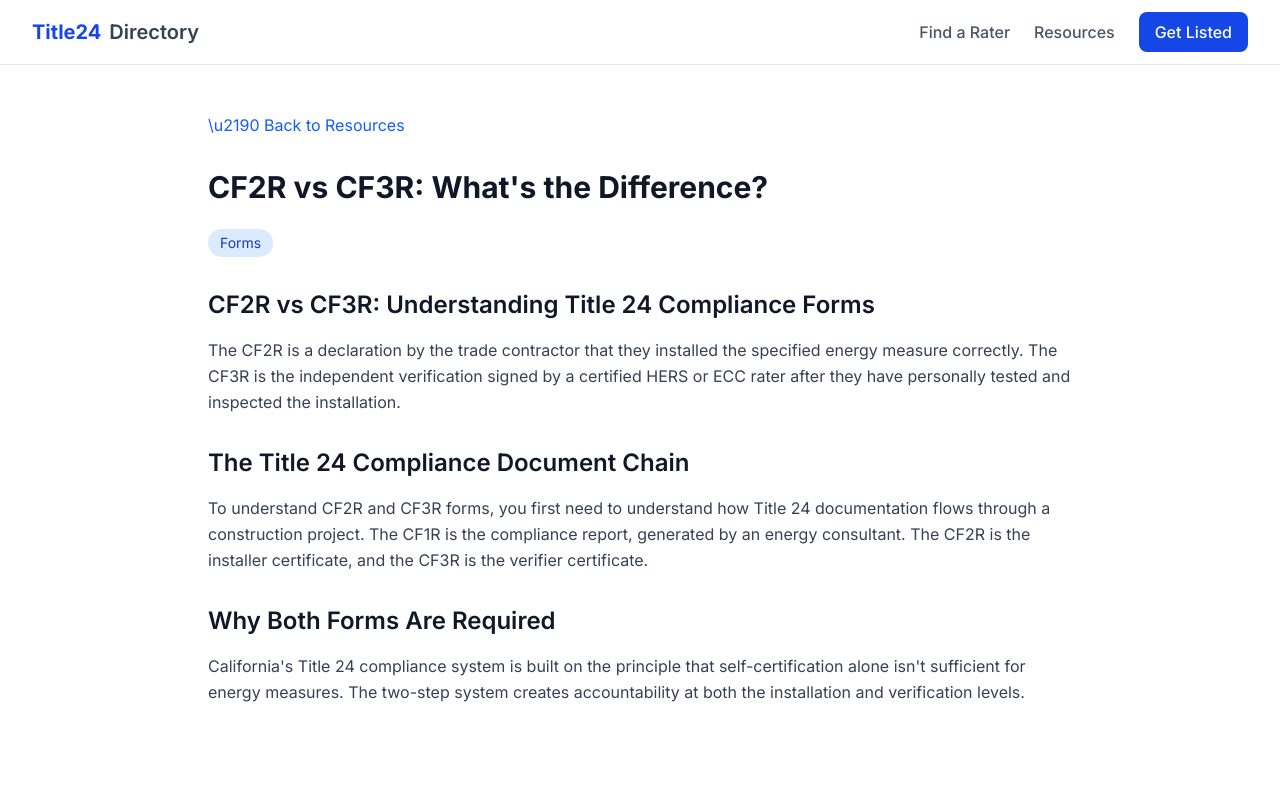
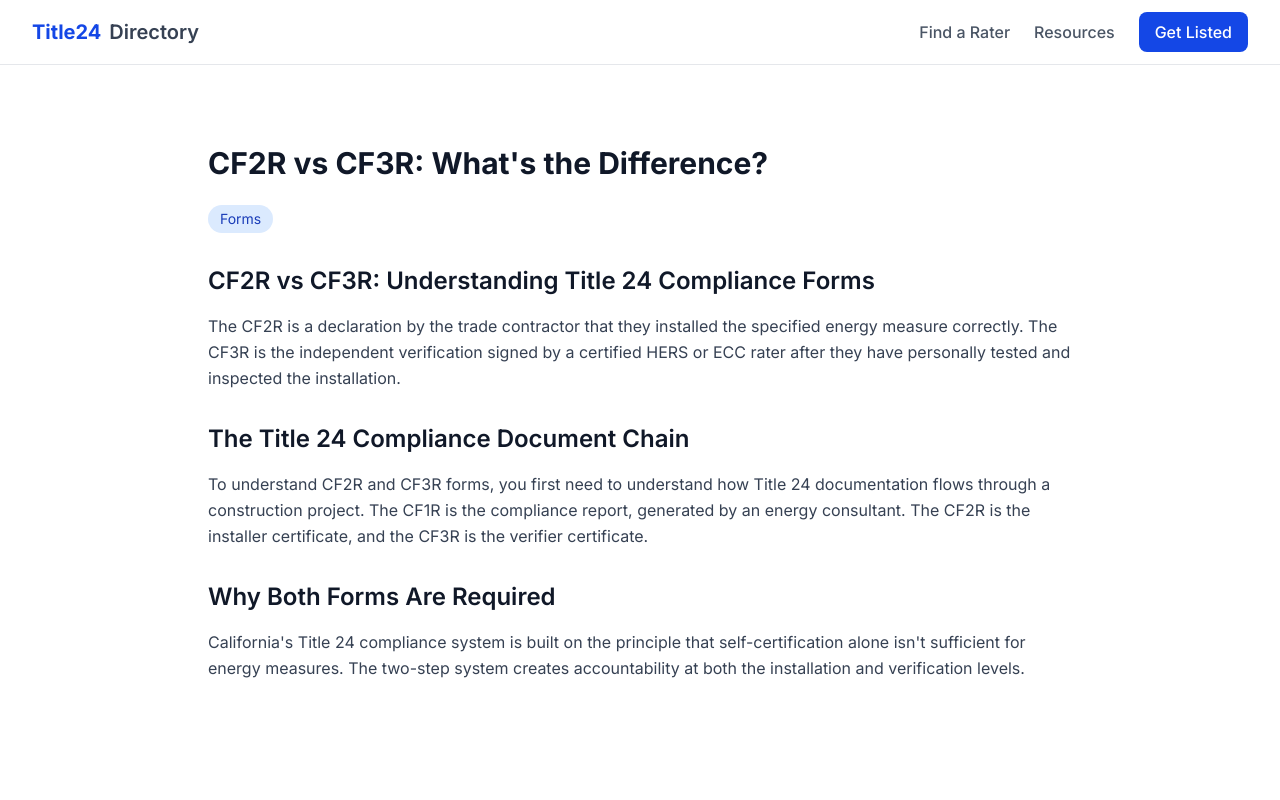
Before and after one commit to Rickyco1020/title24-directory, a Next.js app: page /resources/cf2r-vs-cf3r in a window 1280 px wide. Shown: the top 800 px of the page. Built offline with nearby package versions, Linux system fonts and the light colour scheme.

Commit message:
fix: replace literal \\u2190 with actual arrow character in back link

```diff
--- a/app/resources/[slug]/page.tsx
+++ b/app/resources/[slug]/page.tsx
@@ -267,7 +267,7 @@ export default async function ResourceArticlePage({ params }: { params: Promise<
     <div className="max-w-4xl mx-auto px-4 py-12">
       <nav className="mb-8">
         <Link href="/resources" className="text-blue-600 hover:underline">
-          \u2190 Back to Resources
+
         </Link>
       </nav>
       <article className="prose prose-lg max-w-none">
```
